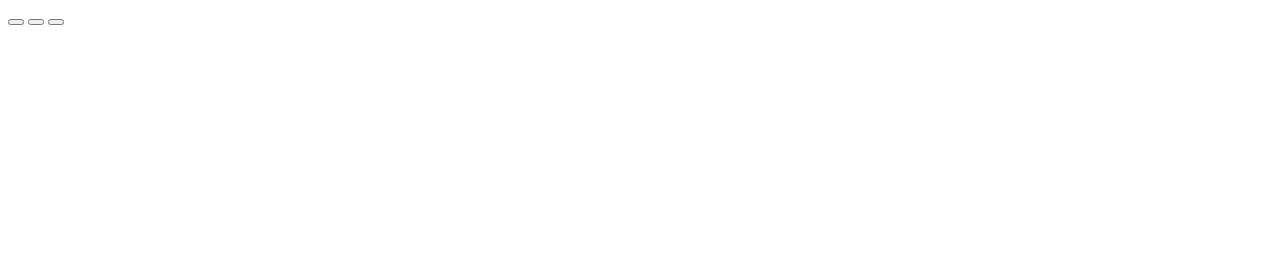
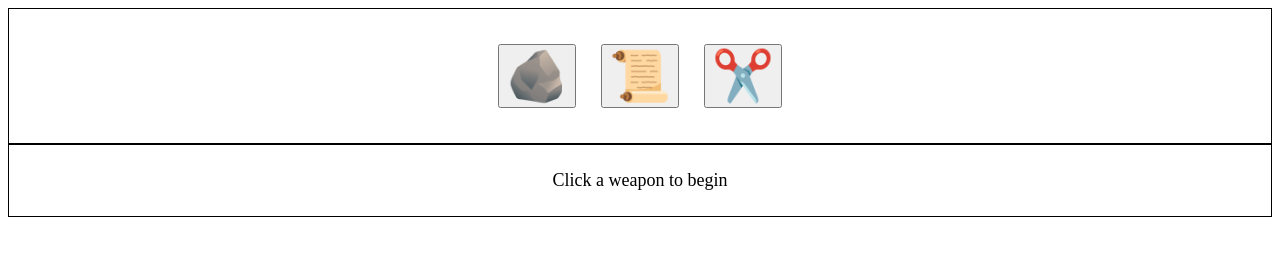
Before and after one commit to cjdebuse/rock-paper-scissors, a plain HTML site: page index.html in a window 1280 px wide. Drawn offline with Linux system fonts and the light colour scheme.

Commit message:
Add stylesheet and implement round functionality

```diff
--- a/index.html
+++ b/index.html
@@ -3,13 +3,16 @@
 <head>
     <meta charset="UTF-8">
     <meta name="viewport" content="width=device-width, initial-scale=1.0">
+    <link rel="stylesheet" href="style.css">
     <script defer src="script.js"></script>
     <title>Document</title>
 </head>
 <body>
-    <button id="rock"></button>
-    <button id="paper"></button>
-    <button id="scissors"></button>
-    <div></div>
+    <div class="btn-container">
+        <button class="weapon" id="rock">🪨</button>
+        <button class="weapon" id="paper">📜</button>
+        <button class="weapon" id="scissors">✂️</button>
+    </div>
+    <div class="output">Click a weapon to begin</div>
 </body>
 </html>
--- a/script.js
+++ b/script.js
@@ -1,3 +1,8 @@
+const buttons = document.querySelector('.btn-container');
+const output = document.querySelector('.output');
+buttons.addEventListener('click', playRound);
+
+
 function getComputerChoice () {
     //Choose a random number (1, 2, or 3) and store it
     const randomNumber = Math.random();
@@ -20,7 +25,11 @@ function getComputerChoice () {
     return choice;
 }
 
-function playRound (playerSelection, computerSelection) {
+function playRound (clickTarget) {
+    let playerSelection = clickTarget.target.id;
+    if (!playerSelection) {
+        return;
+    }
     //Change case of playerSelection:
     //Change whole string to lower case
     playerSelection = playerSelection.toLowerCase();
@@ -28,6 +37,8 @@ function playRound (playerSelection, computerSelection) {
     const firstLetter = playerSelection.slice(0,1).toUpperCase();
     //Add first letter back to string
     playerSelection = firstLetter + playerSelection.slice(1);
+
+    const computerSelection = getComputerChoice();
 
     //Compare player and comp selections and determine outcome
     let outcome;
@@ -68,7 +79,7 @@ function playRound (playerSelection, computerSelection) {
     }
 
     //Return "You win||lose||tied! ____ beats ____||Choose again."
-    return `You ${outcome} this round! ${explanation}.`;
+    output.textContent = `You ${outcome} this round! ${explanation}.`;
 }
 
 function game () {
--- /dev/null
+++ b/style.css
@@ -0,0 +1,18 @@
+body {
+    font-size: 18px;
+    text-align: center;
+}
+
+button {
+    margin: 10px;
+    font-size: 18px;
+}
+
+div {
+    border: 1px solid black;
+    padding: 25px;
+}
+
+.weapon {
+    font-size: 50px;
+}
```
